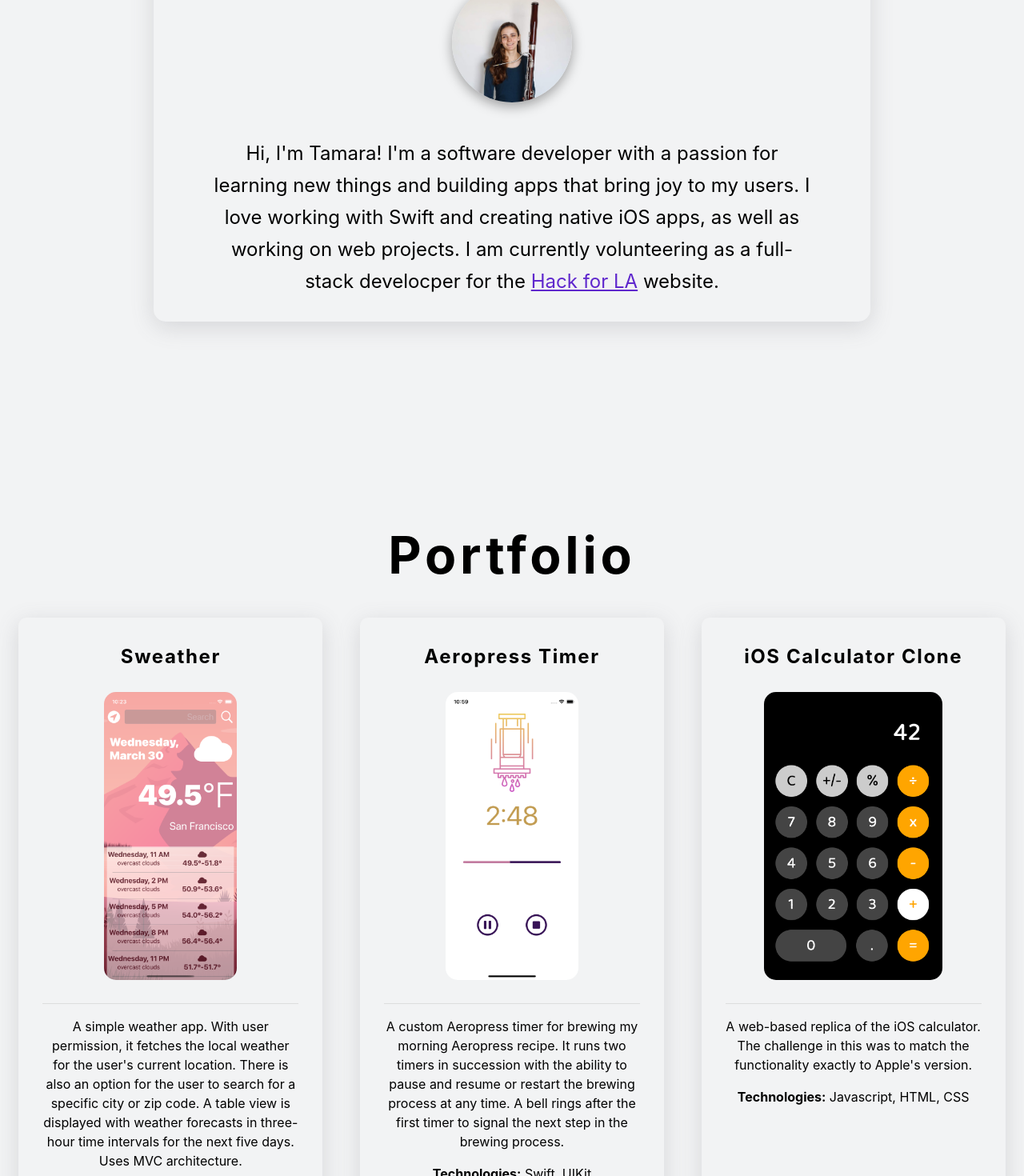
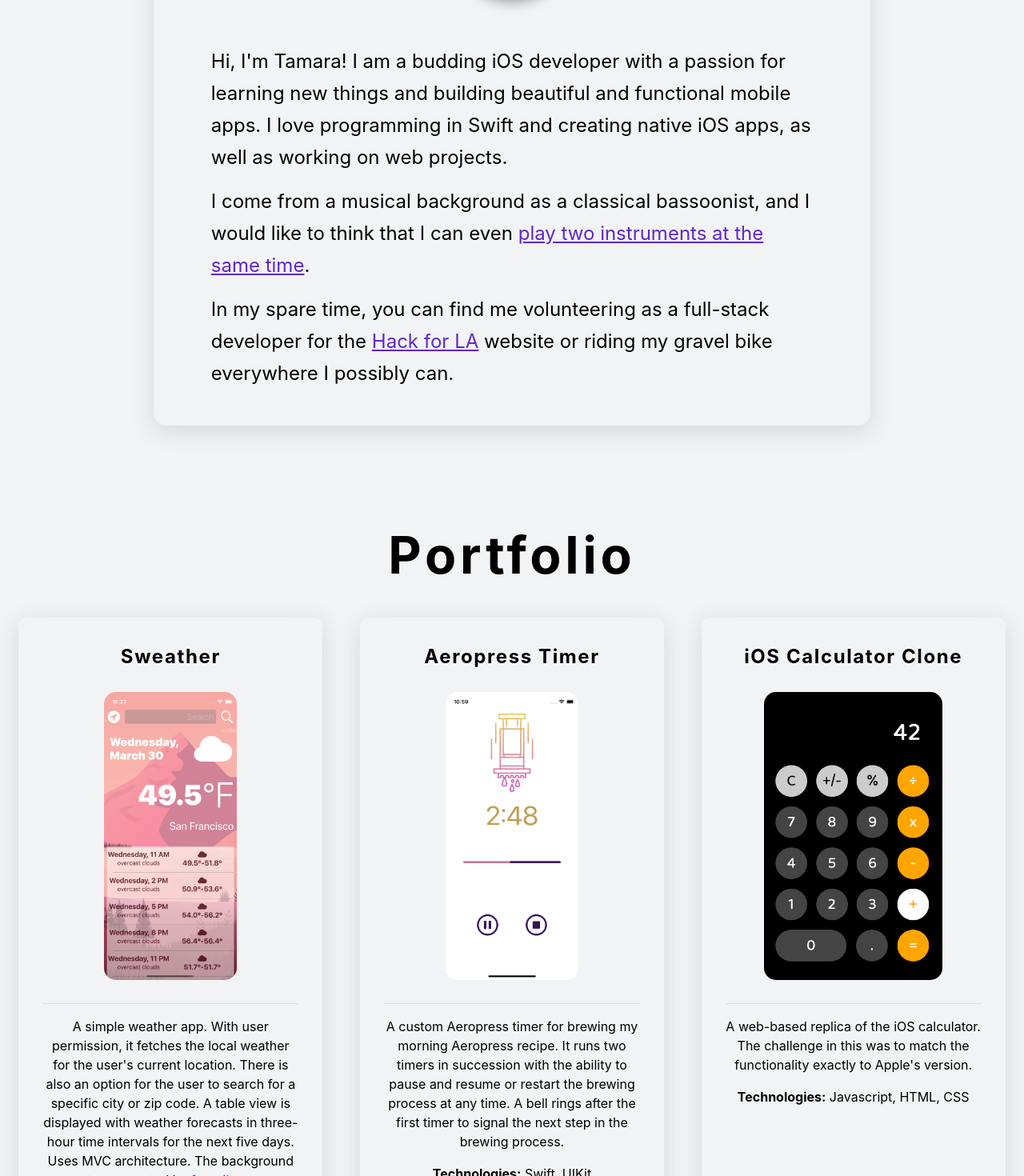
Before and after one commit to tamara-snyder/portfolio, a Svelte app: page / in a window 1280 px wide. Shown: the part 1094-2564 px from the top of the page at 80% size. Built offline with nearby package versions, Linux system fonts and the light colour scheme.

Commit message:
Update bio, add links, make link styling global, add resume section to header (no resume linked yet)

```diff
--- a/public/global.css
+++ b/public/global.css
@@ -15,7 +15,13 @@ body {
 }
 
 a {
-	text-decoration: none;
+	color: #5f27cd;
+	text-decoration: underline;
+	transition: 0.1s;
+}
+
+a:hover {
+	color: #916dda;
 }
 
 input, button, select, textarea {
--- a/src/About.svelte
+++ b/src/About.svelte
@@ -30,7 +30,7 @@
 <style>
   div {
     margin: auto;
-    height: 100vh;
+    min-height: 100vh;
     display: flex;
     align-items: center;
   }
--- a/src/BioText.svelte
+++ b/src/BioText.svelte
@@ -1,8 +1,13 @@
 <div class="background">
   <img id="avatar" src="images/snyder_pressphoto.JPG" alt="">
   <p class="about">
-    Hi, I'm Tamara! I'm a software developer with a passion for learning new things and building apps that bring joy to my users. I love working with Swift and creating native iOS apps, as well as working on web projects.
-    I am currently volunteering as a full-stack develocper for the <a href="https://www.hackforla.org/" target="_blank">Hack for LA</a> website.
+    Hi, I'm Tamara! I am a budding iOS developer with a passion for learning new things and building beautiful and functional mobile apps. I love programming in Swift and creating native iOS apps, as well as working on web projects.
+  </p>
+  <p>
+    I come from a musical background as a classical bassoonist, and I would like to think that I can even <a href="https://www.youtube.com/watch?v=ZC7UmLJI9Uk" target="_blank">play two instruments at the same time</a>.
+  </p>
+  <p>
+    In my spare time, you can find me volunteering as a full-stack developer for the <a href="https://www.hackforla.org/" target="_blank">Hack for LA</a> website or riding my gravel bike everywhere I possibly can.
   </p>
 </div>
 
@@ -16,8 +21,9 @@
   p {
     font-size: 1.5rem;
     width: 90%;
-    margin: auto;
+    margin: 15px auto;
     line-height: 2.5rem;
+    text-align: left;
   }
 
   img {
@@ -30,14 +36,4 @@
     box-shadow: rgba(0, 0, 0, 0.35) 0px 5px 15px;
     margin: 0 auto 5vh auto;
   }
-
-  a {
-    color: #5f27cd;
-    text-decoration: underline;
-    transition: 0.1s;
-  }
-
-  a:hover {
-    color: #916dda;
-  }
 </style>
--- a/src/BonusAbout.svelte
+++ /dev/null
@@ -1,29 +0,0 @@
-<h3>
-  Did you scroll all the way down here looking for more info? Let me tell you about myself.
-</h3>
-
-<p class="about">
-  My background is in classical music (<a href="https://www.youtube.com/channel/UC7ds25jUZGiS-Y35E1Eze9A">check me out on YouTube!</a>). I only discovered my passion for programming when I signed up for a data science class while I was pursuing my master's in bassoon performance at Yale.
-</p>
-<br>
-<p class="about">
-  Since then, I've dabbled in everything from Python to C to Ruby and JavaScript, but I finally landed on Swift and iOS when I realized how much I love designing for the mobile experience. And now here you are, browsing my portfolio.
-</p>
-<p class="about">
-  Currently, I'm volunteering as a part of the website team at Hack for LA, where I work on issues like auditing the security of the site from Liquid injections, cleaning up the site's codebase, and helping onboard new members to our team. I am open to full-time work, so please don't hesitate to get in touch.
-</p>
-
-<style>
-  h3 {
-    font-size: 1.5rem;
-    min-width: 350px;
-    max-width: 80vw;
-  }
-
-  p {
-  font-size: 1.5rem;
-  width: 50%;
-  margin: auto;
-  line-height: 2.5rem;
-  }
-</style>
--- a/src/Header.svelte
+++ b/src/Header.svelte
@@ -2,7 +2,7 @@
   <ul class="nav-list">
     <li class="nav-item"><a href="#home" class="nav-link">Home</a></li>
     <li class="nav-item"><a href="#portfolio" class="nav-link">Portfolio</a></li>
-    <li class="nav-item"><a href="#contact" class="nav-link">Contact</a></li>
+    <li class="nav-item"><a href="./snyder_resume.pdf" class="nav-link">Resume</a></li>
   </ul>
 </nav>
 
--- a/src/Portfolio.svelte
+++ b/src/Portfolio.svelte
@@ -4,11 +4,11 @@
   let projects = [
     {
       title: 'Sweather',
-      link: '',
+      link: 'https://github.com/tamara-snyder/Sweather',
       imageSource: 'images/sweather_screenshot.png',
       imageAlt: 'Screenshot of Sweather app for iPhone',
-      description: 'A simple weather app. With user permission, it fetches the local weather for the user\'s current location. There is also an option for the user to search for a specific city or zip code. A table view is displayed with weather forecasts in three-hour time intervals for the next five days. Uses MVC architecture.',
-      technologies: 'Swift, UIKit, CoreLocation, OpenWeatherMap API'
+      description: 'A simple weather app. With user permission, it fetches the local weather for the user\'s current location. There is also an option for the user to search for a specific city or zip code. A table view is displayed with weather forecasts in three-hour time intervals for the next five days. Uses MVC architecture. The background art was created by <a href="freepik.com">freepik.com</a>.',
+      technologies: 'Swift, UIKit, CoreLocation, OpenWeatherMap API',
     },
     {
       title: 'Aeropress Timer',
--- a/src/ProjectCard.svelte
+++ b/src/ProjectCard.svelte
@@ -4,11 +4,11 @@
 
 <div class='project'>
   <h3>{project.title}</h3>
-  <a href={project.link}>
+  <a href={project.link} target="_blank">
     <img src={project.imageSource} alt={project.imageAlt}>
   </a>
   <div class="project-info">
-    <p>{project.description}</p>
+    <p>{@html project.description}</p>
     <p><strong>Technologies:</strong> {project.technologies}</p>
   </div>
 </div>
```
Also changed, not shown: 1 other file (tests, documents, lock files or other folders).
